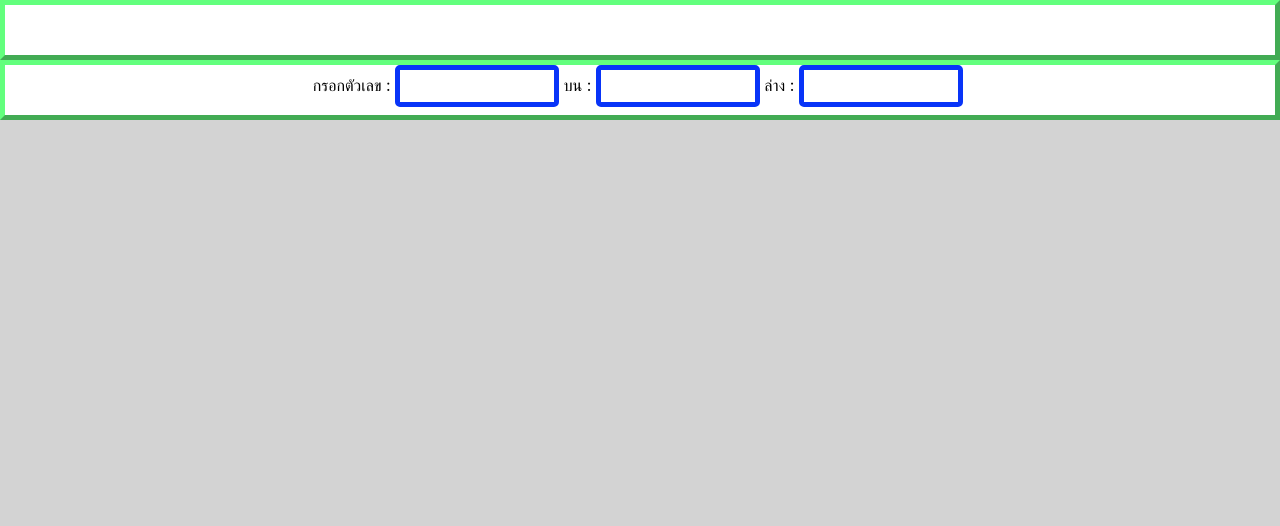
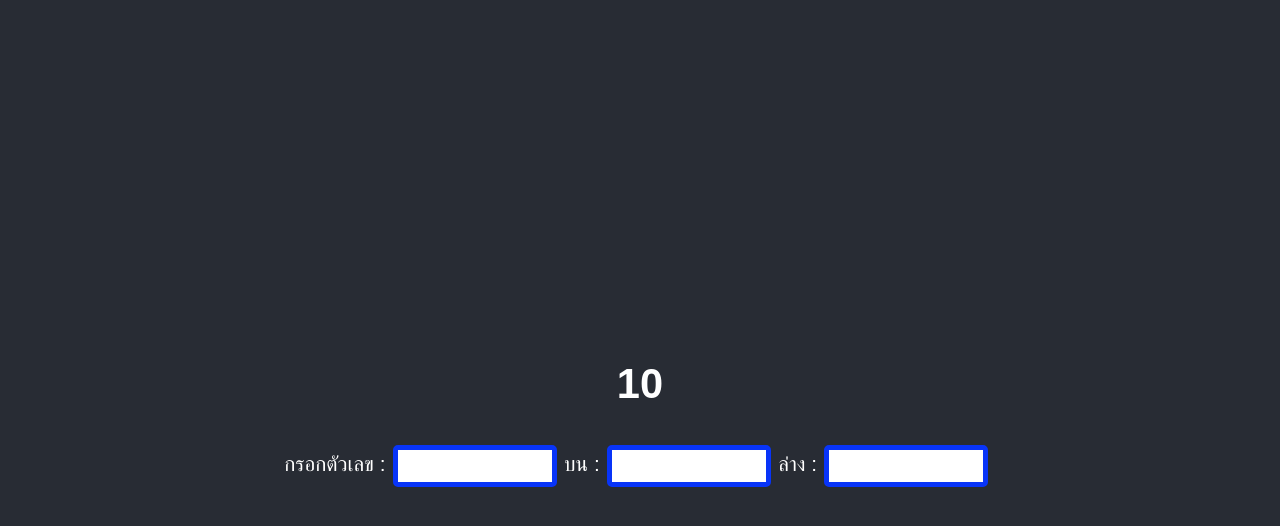
Before and after one commit to yajokgta/React, a React (Create React App) app in the folder leaning/: page / in a window 1280 px wide. Shown: the top 526 px of the page. Built offline with nearby package versions, Linux system fonts and the light colour scheme.

Commit message:
Revert "no message"
This reverts commit 77abf73e5bf3d65a1fde33035bb85d33990ee218.

```diff
--- a/leaning/src/App.css
+++ b/leaning/src/App.css
@@ -1,6 +1,16 @@
-.formcontrol{
+.App {
   text-align: center;
+}
 
+.App-logo {
+  height: 40vmin;
+  pointer-events: none;
+}
+
+@media (prefers-reduced-motion: no-preference) {
+  .App-logo {
+    animation: App-logo-spin infinite 20s linear;
+  }
 }
 .number {
   font-size: 1rem;
@@ -11,6 +21,32 @@
   background-color: rgb(255, 255, 255);
   text-align: center;
 }
-form{
-  background-color: rgb(255, 255, 255);
+
+.App-header {
+  background-color: #282c34;
+  min-height: 100vh;
+  display: flex;
+  flex-direction: column;
+  align-items: center;
+  justify-content: center;
+  font-size: calc(10px + 2vmin);
+  color: white;
 }
+
+.App-link {
+  color: #61dafb;
+}
+
+@keyframes App-logo-spin {
+  from {
+    transform: rotate(0deg);
+  }
+  to {
+    transform: rotate(360deg);
+  }
+}
+label {
+    font-size: 80%;
+    font-style: bold;
+    font-family: Arial, Helvetica, sans-serif;
+}
--- a/leaning/src/App.js
+++ b/leaning/src/App.js
@@ -1,7 +1,30 @@
 import logo from './logo.svg';
 import './App.css';
+var logic = require("./logic.js");
 function App() {
+  var numberbt = 10;
 
+  var shownumber = <label>{numberbt}</label>
+  return (
+    <div className="App">
+      <header className="App-header">
+        <div>
+          <div className="numberlist-item">
+            <h1>{shownumber}</h1>
+          </div>
+        </div>
+          <div>
+          <label>กรอกตัวเลข :</label>&nbsp;
+          <input type="text" className="number" name="number" id="number"></input>&nbsp;
+          <label>บน :</label>&nbsp;
+          <input type="text" className="number" name="bon" id="bon"></input>&nbsp;
+          <label>ล่าง :</label>&nbsp;
+          <input type="text" className="number" name="lang" id="bon"></input>&nbsp;
+          </div>
+      </header>
+    </div>
+
+  );
 }
 
 export default App;
--- a/leaning/src/component/FormComponent.js
+++ /dev/null
@@ -1,25 +0,0 @@
-import {useState} from "react"
-function FormComponent (){
-  const [number, setNumber] = useState('')
-
-  return(
-    <div>
-      <form>
-        <div className="numberlist">
-        </div>
-        <div className="numberlist">
-            <div className="formcontrol">
-              <label>กรอกตัวเลข :</label>&nbsp;
-              <input type="text" className="number" name="number" id="number" onChange={(e) => setNumber(e.target.value)}/>
-              &nbsp;
-              <label>บน :</label>&nbsp;
-              <input type="text" className="number" name="bon" id="bon"></input>&nbsp;
-              <label>ล่าง :</label>&nbsp;
-              <input type="text" className="number" name="lang" id="lang"></input>&nbsp;
-            </div>
-        </div>
-      </form>
-    </div>
-  )
-}
-export default FormComponent;
--- a/leaning/src/index.css
+++ b/leaning/src/index.css
@@ -1,5 +1,4 @@
 body {
-  background-color: rgb(211, 211, 211);
   margin: 0;
   font-family: -apple-system, BlinkMacSystemFont, 'Segoe UI', 'Roboto', 'Oxygen',
     'Ubuntu', 'Cantarell', 'Fira Sans', 'Droid Sans', 'Helvetica Neue',
@@ -7,17 +6,6 @@ body {
   -webkit-font-smoothing: antialiased;
   -moz-osx-font-smoothing: grayscale;
 }
-.numberlist{
-  text-align: center;
-  border: 5px outset rgb(99, 255, 125);
-  background-color: #ffffff;
-  line-height:20px;
-  width: auto;
-  min-height: 50px;
-  max-height: auto;
-
-
-}
 
 code {
   font-family: source-code-pro, Menlo, Monaco, Consolas, 'Courier New',
--- a/leaning/src/index.js
+++ b/leaning/src/index.js
@@ -3,17 +3,13 @@ import ReactDOM from 'react-dom/client';
 import './index.css';
 import App from './App';
 import reportWebVitals from './reportWebVitals';
-import FormComponent from './component/FormComponent';
+
 
 const root = ReactDOM.createRoot(document.getElementById('root'));
 
 root.render(
   <React.StrictMode>
-    <form>
     <App />
-    <FormComponent />
-    </form>
-
   </React.StrictMode>
 );
 
--- /dev/null
+++ b/leaning/src/logic.js
@@ -0,0 +1,9 @@
+function GetNumber() {
+    const numberlist = [];
+    var number = document.getElementById('number');
+    console.log(number);
+    if (number.lenght > 2)
+    {
+
+    }
+  }
```
